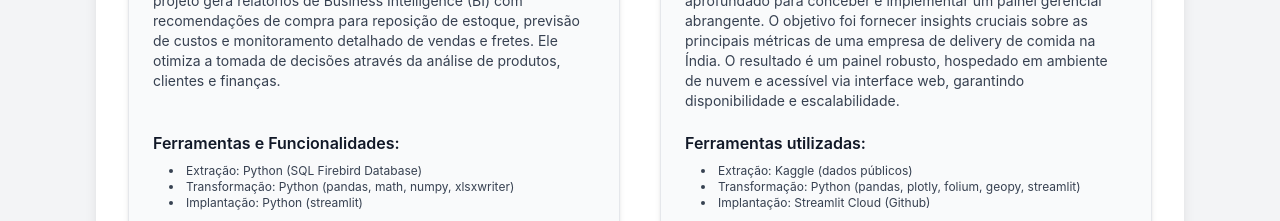
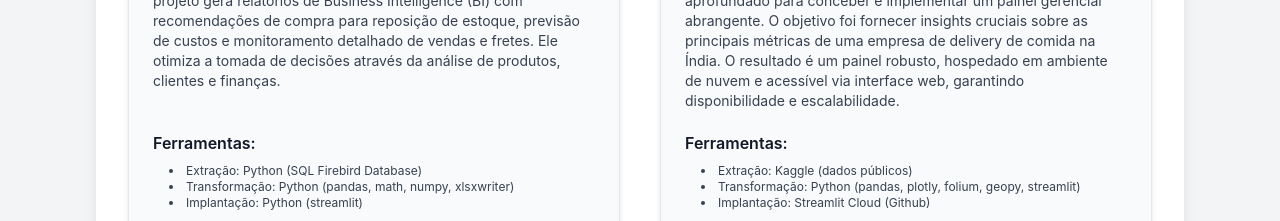
Before and after one commit to CassioCandidoRibeiro/portfolio, a plain HTML site: page index.html in a window 1280 px wide. Shown: the part 2580-2801 px from the top of the page. Drawn offline with nearby package versions, Linux system fonts and the light colour scheme.

Commit message:
Update index.html

```diff
--- a/index.html
+++ b/index.html
@@ -211,7 +211,7 @@
                             <p class="text-gray-700 text-sm mb-5 flex-grow">
                                 Painel (Dashboard) para uma distribuidora de produtos hospitalares, extraindo dados diretamente do ERP em produção. O projeto gera relatórios de Business Intelligence (BI) com recomendações de compra para reposição de estoque, previsão de custos e monitoramento detalhado de vendas e fretes. Ele otimiza a tomada de decisões através da análise de produtos, clientes e finanças.
                             </p>
-                            <h4 class="font-semibold text-base text-gray-900 mb-2">Ferramentas e Funcionalidades:</h4>
+                            <h4 class="font-semibold text-base text-gray-900 mb-2">Ferramentas:</h4>
                             <ul class="list-disc list-inside text-gray-700 text-xs ml-4 mb-5">
                                 <li>Extração: Python (SQL Firebird Database)</li>
                                 <li>Transformação: Python (pandas, math, numpy, xlsxwriter)</li>
@@ -236,7 +236,7 @@
                             <p class="text-gray-700 text-sm mb-5 flex-grow">
                                 Este projeto envolveu o uso de programação avançada, técnicas de manipulação de dados e um pensamento estratégico aprofundado para conceber e implementar um painel gerencial abrangente. O objetivo foi fornecer insights cruciais sobre as principais métricas de uma empresa de delivery de comida na Índia. O resultado é um painel robusto, hospedado em ambiente de nuvem e acessível via interface web, garantindo disponibilidade e escalabilidade.
                             </p>
-                            <h4 class="font-semibold text-base text-gray-900 mb-2">Ferramentas utilizadas:</h4>
+                            <h4 class="font-semibold text-base text-gray-900 mb-2">Ferramentas:</h4>
                             <ul class="list-disc list-inside text-gray-700 text-xs ml-4 mb-5">
                                 <li>Extração: Kaggle (dados públicos)</li>
                                 <li>Transformação: Python (pandas, plotly, folium, geopy, streamlit)</li>
```
